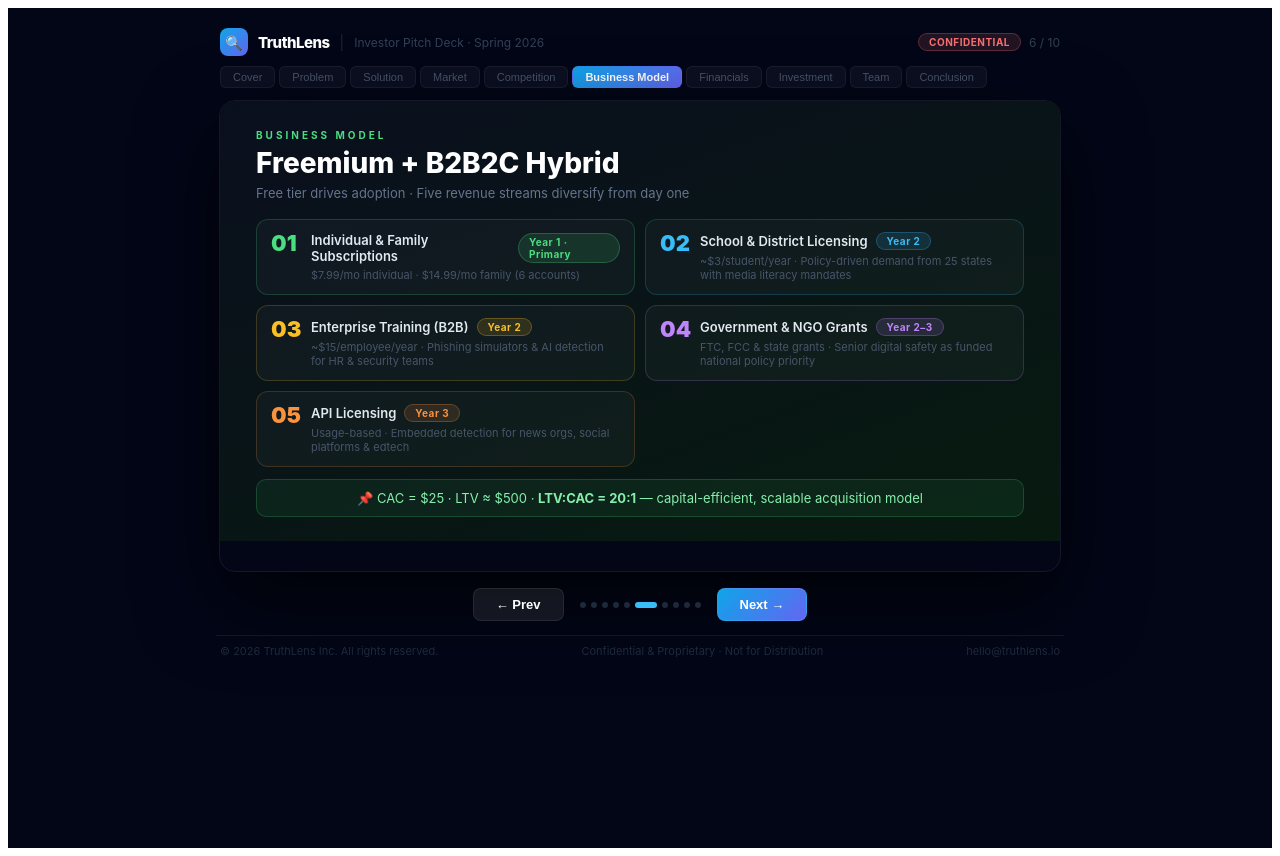
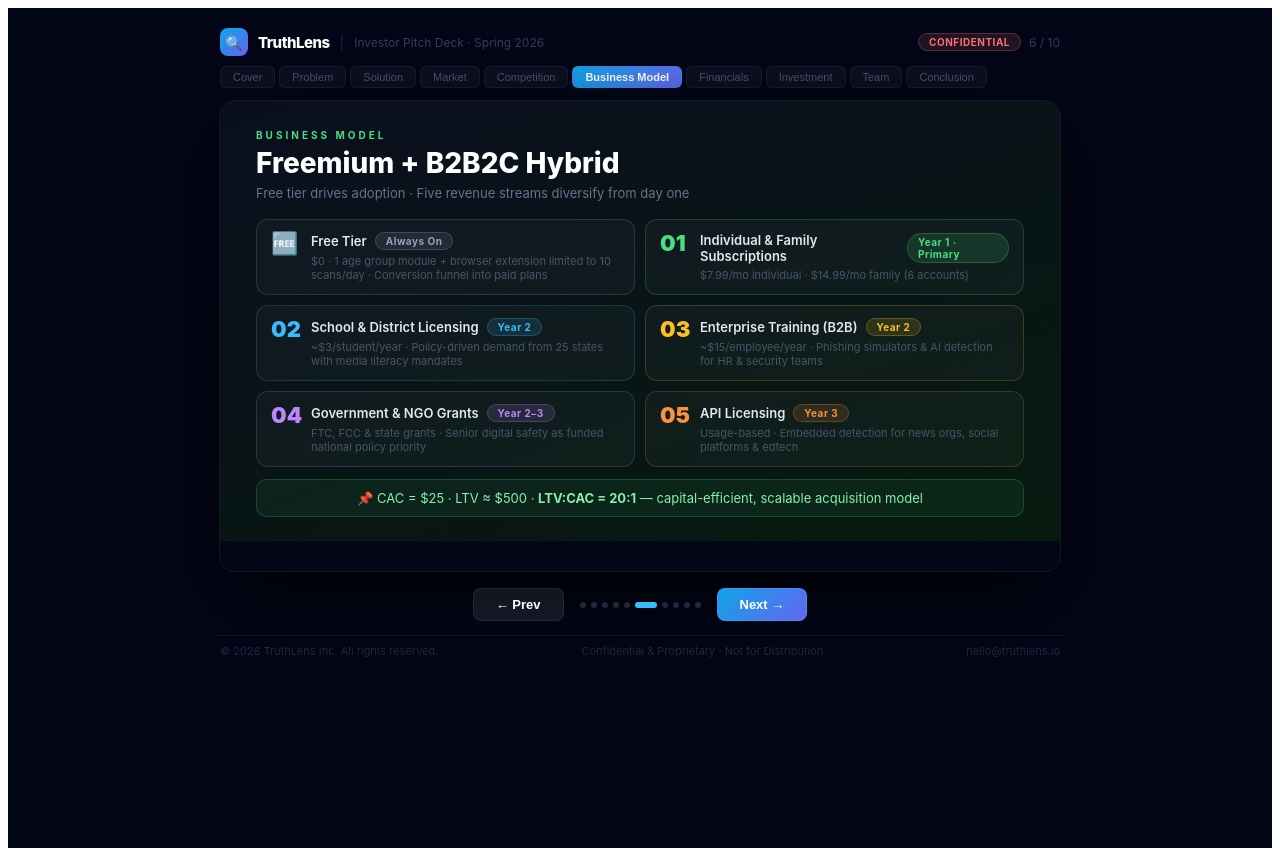
Before and after one commit to QiaohuiGao/TruthLens, a React (Vite) app: page / in a window 1280 px wide. Both pictures are taken after a click on the button "Business Model". Built offline with nearby package versions, Linux system fonts and the light colour scheme.

Commit message:
Add Free Tier to Business Model slide

```diff
--- a/src/App.tsx
+++ b/src/App.tsx
@@ -175,6 +175,7 @@
       <SlideShell badge="Business Model" title="Freemium + B2B2C Hybrid" subtitle="Free tier drives adoption · Five revenue streams diversify from day one" accent={GREEN} bg="linear-gradient(160deg,#0a0f1e,#071a0f)">
         <div style={{ display: "grid", gridTemplateColumns: "1fr 1fr", gap: 10, marginBottom: 12 }}>
           {[
+            { n: "🆓", title: "Free Tier", detail: "$0 · 1 age group module + browser extension limited to 10 scans/day · Conversion funnel into paid plans", tag: "Always On", color: "#94a3b8" },
             { n: "01", title: "Individual & Family Subscriptions", detail: "$7.99/mo individual · $14.99/mo family (6 accounts)", tag: "Year 1 · Primary", color: GREEN },
             { n: "02", title: "School & District Licensing", detail: "~$3/student/year · Policy-driven demand from 25 states with media literacy mandates", tag: "Year 2", color: ACCENT },
             { n: "03", title: "Enterprise Training (B2B)", detail: "~$15/employee/year · Phishing simulators & AI detection for HR & security teams", tag: "Year 2", color: AMBER },
```
